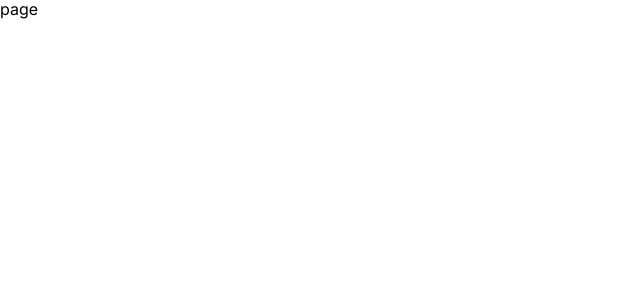
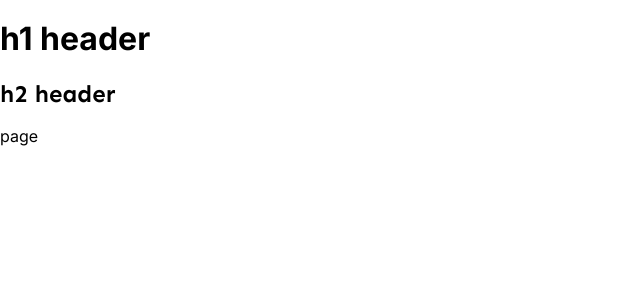
Before and after one commit to Albedo-13/client-blog, a Next.js app: page /blog in a window 1280 px wide. Shown: the top 300 px of the page, without its empty margins (0-640 px from the left). Built offline with nearby package versions, Linux system fonts and the light colour scheme.

Commit message:
feat: multiple fonts

```diff
--- a/src/app/blog/page.tsx
+++ b/src/app/blog/page.tsx
@@ -1,4 +1,4 @@
-import React from 'react'
+import "./blog.module.scss";
 
 export default function Page() {
   return (
--- a/src/app/layout.tsx
+++ b/src/app/layout.tsx
@@ -1,9 +1,7 @@
 import type { Metadata } from "next";
-import { Inter, Sen } from "next/font/google";
+// import { Inter, Sen } from "next/font/google";
 import "@/styles/globals.scss";
-
-const inter = Inter({ subsets: ["latin"] });
-const sen = Sen({ subsets: ["latin"] });
+import { inter, sen } from "@/styles/fonts";
 
 export const metadata: Metadata = {
   title: "Create Next App",
@@ -17,7 +15,11 @@ export default function RootLayout({
 }>) {
   return (
     <html lang="en">
-      <body className={inter.className}>{children}</body>
+      <body className={`${inter.variable} ${sen.variable}`}>
+        <h1>h1 header</h1>
+        <h2>h2 header</h2>
+        {children}
+      </body>
     </html>
   );
 }
--- a/src/app/page.module.scss
+++ b/src/app/page.module.scss
@@ -1,5 +1,5 @@
 @import "@/styles/variables.scss";
 
 .main {
-  color: $mycoolred;
+
 }
--- /dev/null
+++ b/src/styles/fonts.ts
@@ -0,0 +1,4 @@
+import { Inter, Sen } from "next/font/google";
+
+export const inter = Inter({ subsets: ["latin"], variable: "--font-inter" });
+export const sen = Sen({ subsets: ["latin"], variable: "--font-sen" });
--- a/src/styles/globals.scss
+++ b/src/styles/globals.scss
@@ -1,5 +1,13 @@
 @import "normalize.css";
 
-:root {
+* {
+  font-family: var(--font-inter);
+}
 
+h1 {
+  font-family: var(--font-inter);
 }
+
+h2 {
+  font-family: var(--font-sen);
+}
--- a/src/styles/variables.scss
+++ b/src/styles/variables.scss
@@ -7,6 +7,8 @@ $light-gray: #f4f4f4;
 $ghost-white: #f4f0f8;
 $antique-white: #fbf6ea;
 
+$yellow-hover: #edc14a;
+
 $fs56: "56px";
 $fs48: "48px";
 $fs36: "36px";
```
Also changed, not shown: src/libs/ui/buttons/buttons.tsx (added, +13 -0 lines), src/app/blog/blog.module.scss (added), src/libs/ui/buttons/buttons.module.scss (added).
